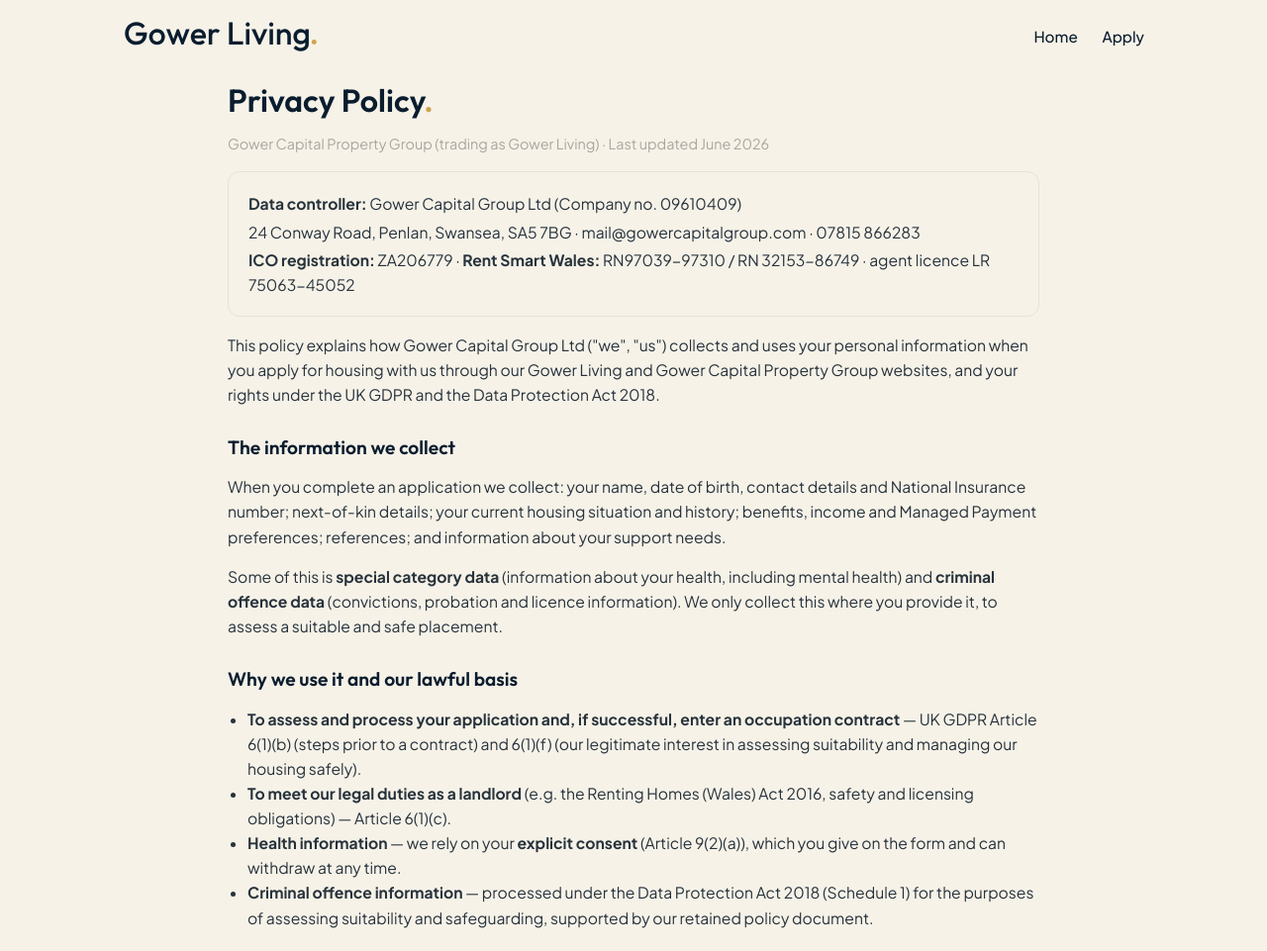
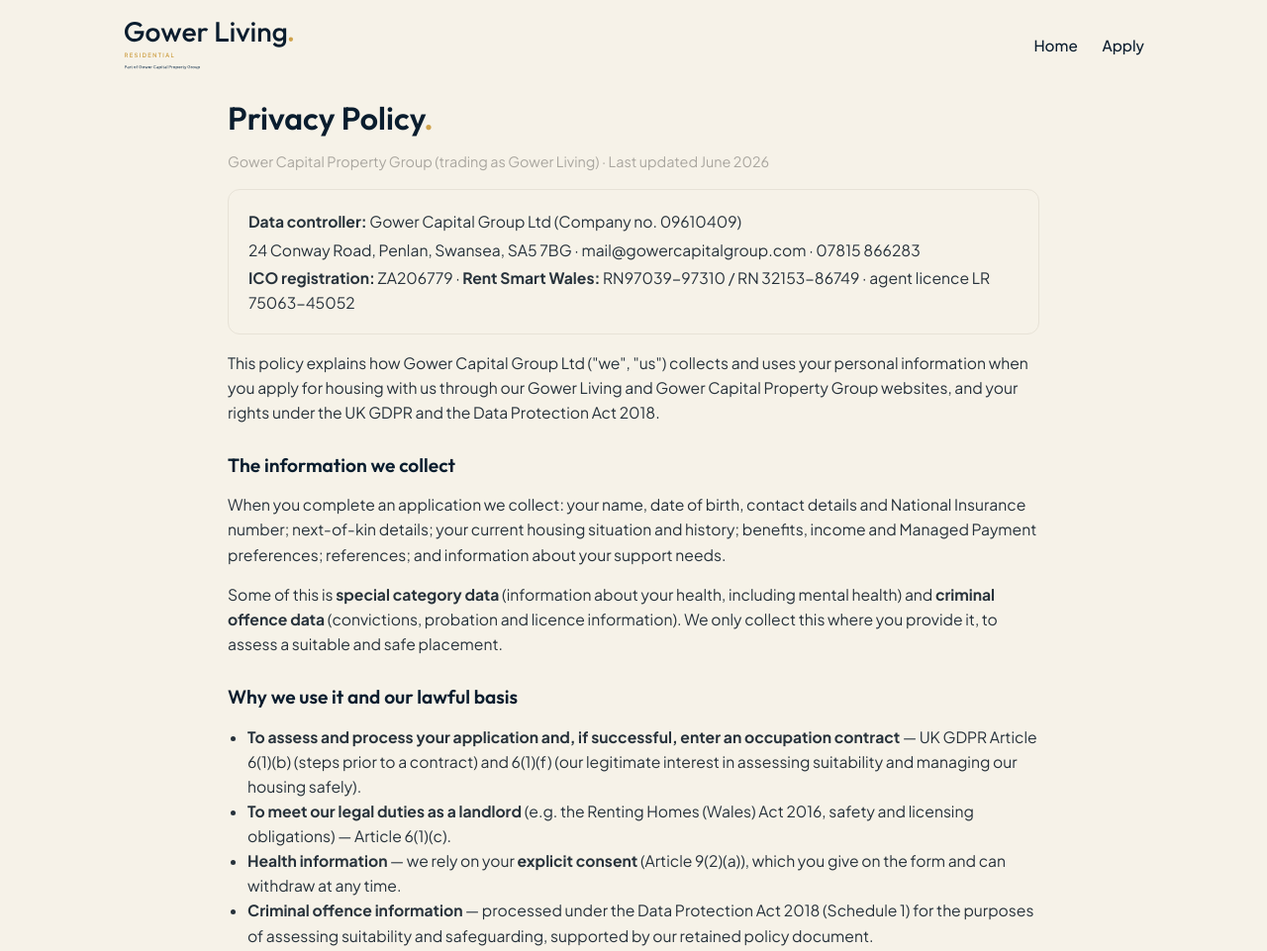
Before and after one commit to alexobrien1/Gower, a website: page public/privacy.html in a window 1280 px wide. Shown: the top 961 px of the page at 99% size. Drawn offline with Linux system fonts and the light colour scheme.

Commit message:
Add files via upload

```diff
--- a/public/privacy.html
+++ b/public/privacy.html
@@ -20,7 +20,7 @@
 <body class="theme-living">
   <div class="wrap">
     <header class="site">
-      <img class="logo" src="/assets/svg/gower-living-wordmark-navy.svg" alt="Gower Living" style="height:34px">
+      <img class="logo" src="/assets/svg/gower-living-primary-navy.svg" alt="Gower Living — part of Gower Capital Property Group" style="height:52px">
       <nav><a href="/">Home</a> <a href="/apply" data-apply>Apply</a></nav>
     </header>
   </div>
```
